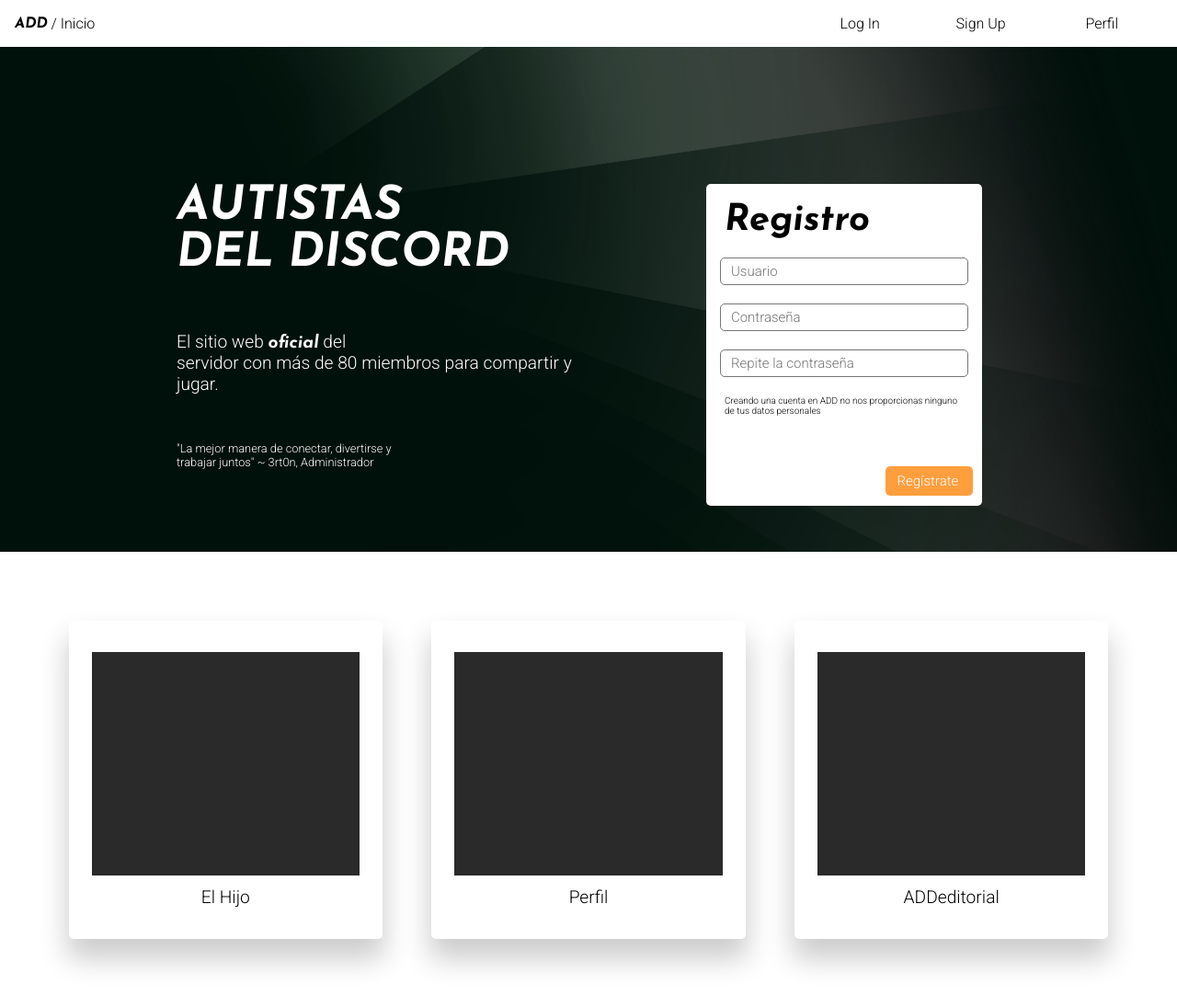
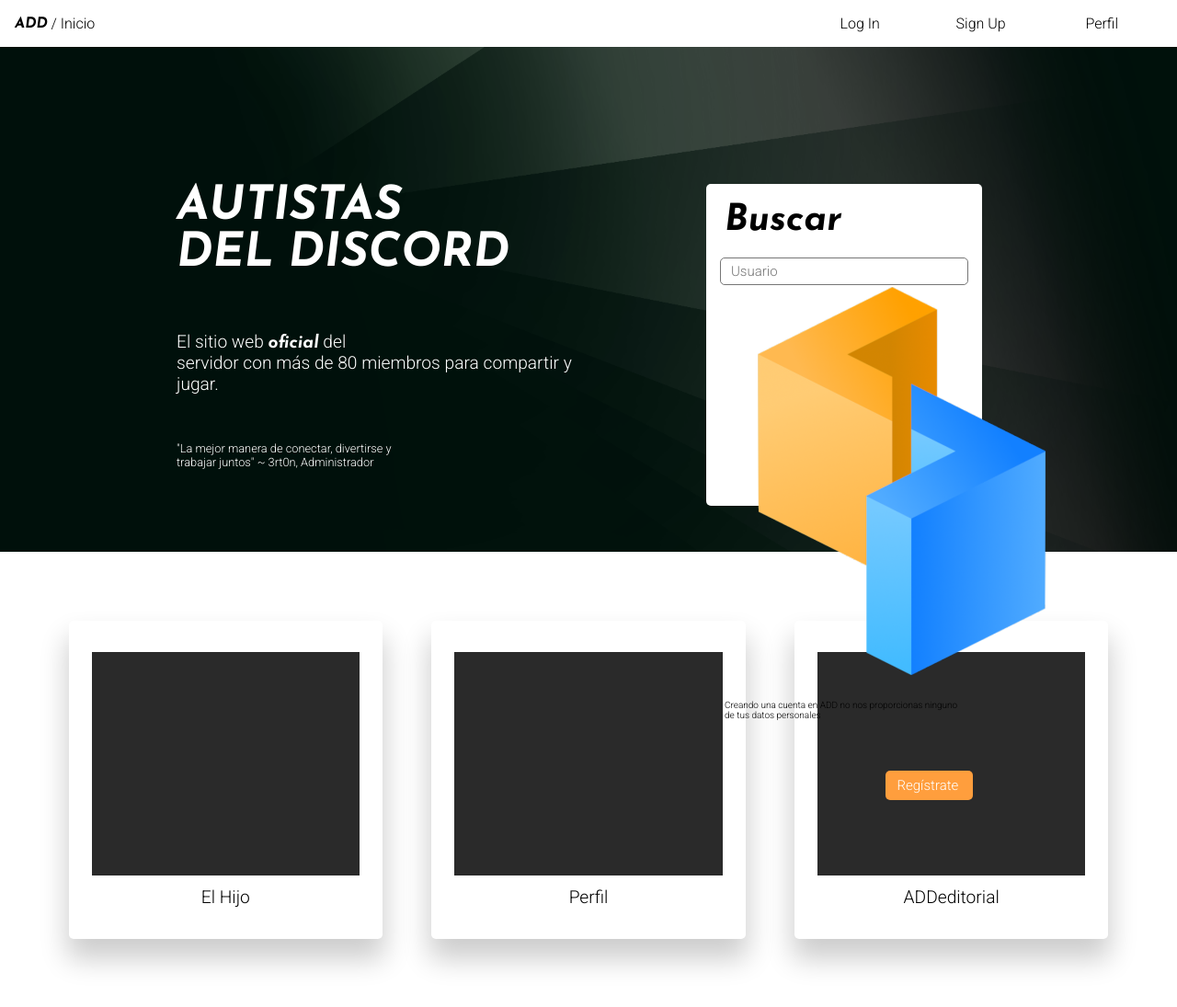
Before and after one commit to ErtonDev/add-web, a Flask app: page / in a window 1280 px wide. Shown: the top 1095 px of the page at 92% size. Run offline with Flask 2, Linux system fonts and the light colour scheme.

Commit message:
web changes
+elhijologo.png

```diff
--- a/web/templates/index.html
+++ b/web/templates/index.html
@@ -33,12 +33,11 @@
       </div>
       <div id="front-right">
         <div id="front-panel">
-          <h1 id="reg-title">Registro</h1>
+          <h1 id="reg-title">Buscar</h1>
           <form method="POST">
             <input class="cl-input" type="submint" name="reg-user" placeholder="   Usuario">
-            <input class="cl-input" type="submint" name="reg-pass1" placeholder="   Contraseña">
-            <input class="cl-input" type="submint" name="reg-pass2" placeholder="   Repite la contraseña">
           </form>
+          <img src="/../resources/elhijologo.png" alt="">
           <p id="reg-text">Creando una cuenta en ADD no nos proporcionas ninguno de tus datos personales</p>
           <div id="but-reg" type="button" name="button-reg"><p id="let-reg-but">Regístrate</p></div>
         </div>
```
Also changed, not shown: resources/elhijologo.png (added).
